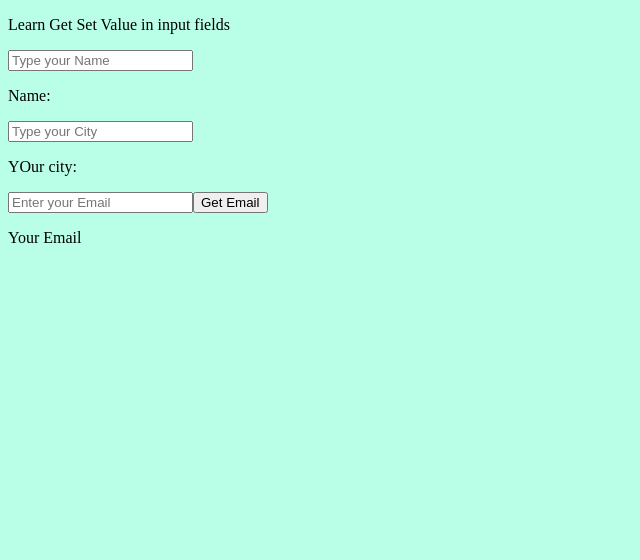
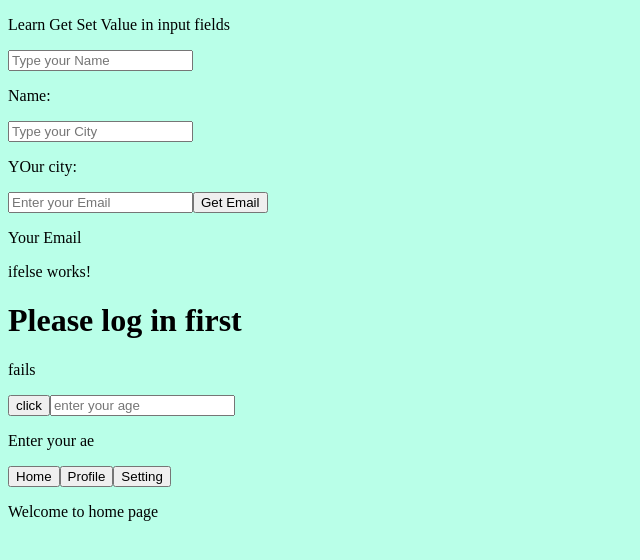
Before and after one commit to bisma0786/Learning_Angular, an Angular app: page / in a window 1280 px wide. Shown: the top 560 px of the page, without its empty margins (0-640 px from the left). Built offline with nearby package versions, Linux system fonts and the light colour scheme.

Commit message:
Added if else if control flow statements examples

```diff
--- a/src/app/app.html
+++ b/src/app/app.html
@@ -1,5 +1,5 @@
 <app-getset></app-getset>
 
 <!-- <app-counter></app-counter> -->
-
+<app-ifelse></app-ifelse>
 <router-outlet></router-outlet>
--- a/src/app/app.ts
+++ b/src/app/app.ts
@@ -2,13 +2,14 @@ import { Component, signal } from '@angular/core';
 import { RouterOutlet } from '@angular/router';
 import { Counter } from './counter/counter';
 import { Getset } from './getset/getset';
+import { Ifelse } from './ifelse/ifelse';
 
 
 
 
 @Component({
   selector: 'app-root',
-  imports: [RouterOutlet, Counter, Getset ],
+  imports: [RouterOutlet, Counter, Getset, Ifelse ],
   templateUrl: './app.html',
   styleUrl: './app.css'
 })
--- /dev/null
+++ b/src/app/ifelse/ifelse.html
@@ -0,0 +1,40 @@
+<p>ifelse works!</p>
+@if(isLoggedIn){
+    <h1>Welcome Bisma</h1>
+}@else{
+    <h1>Please log in first</h1>
+}
+
+@if(marks >= 65){
+    <p>Congrats you are Pass</p>
+}@else{
+    <p>fails</p>
+}
+
+<button (click)=" toggleButton()">click</button>
+
+@if( isToggleButton){
+    <div>this is box</div>
+}
+
+<input (input)="updateAge($event.target.value)" placeholder="enter your age">
+@if(age >= 18){
+    <p>Adult</p>
+}@else if(age >= 1 && age < 18 ){
+    <p>Minor</p>
+}@else{
+    <p>Enter your ae</p>
+}
+ <button (click)="section= 'home'">Home</button>
+  <button (click)="section= 'profile'">Profile</button>
+ <button (click)="section= 'setting'">Setting</button>
+
+@if(section === 'home' ){
+    <p>Welcome to home page</p>
+} @else if(section === 'setting'){
+    <p>welcome to setting</p>
+}@else if(section === 'profile'){
+    <p>welcome to profile</p>
+}@else {
+    <p>invalid</p>
+}
--- /dev/null
+++ b/src/app/ifelse/ifelse.ts
@@ -0,0 +1,25 @@
+import { Component } from '@angular/core';
+
+@Component({
+  selector: 'app-ifelse',
+  imports: [],
+  templateUrl: './ifelse.html',
+  styleUrl: './ifelse.css',
+})
+export class Ifelse {
+  isLoggedIn = false;
+
+  marks =50;
+ isToggleButton = false;
+
+  toggleButton(){
+    this.isToggleButton = !this.isToggleButton
+  }
+
+  age = 0;
+
+  updateAge(val: string){
+    this.age = Number(val);
+  }
+  section = "home";
+}
```
Also changed, not shown: src/app/ifelse/ifelse.css (added), 1 other file (tests, documents, lock files or other folders).
